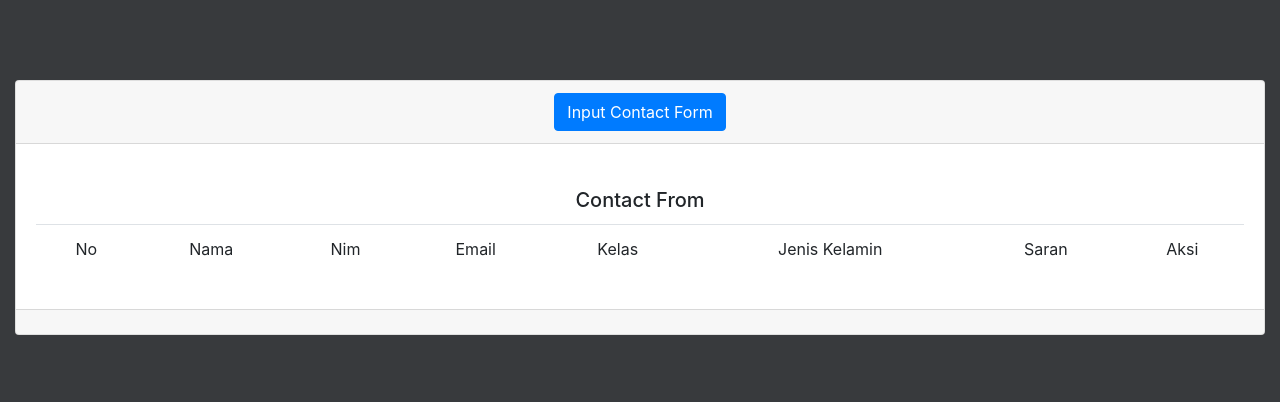
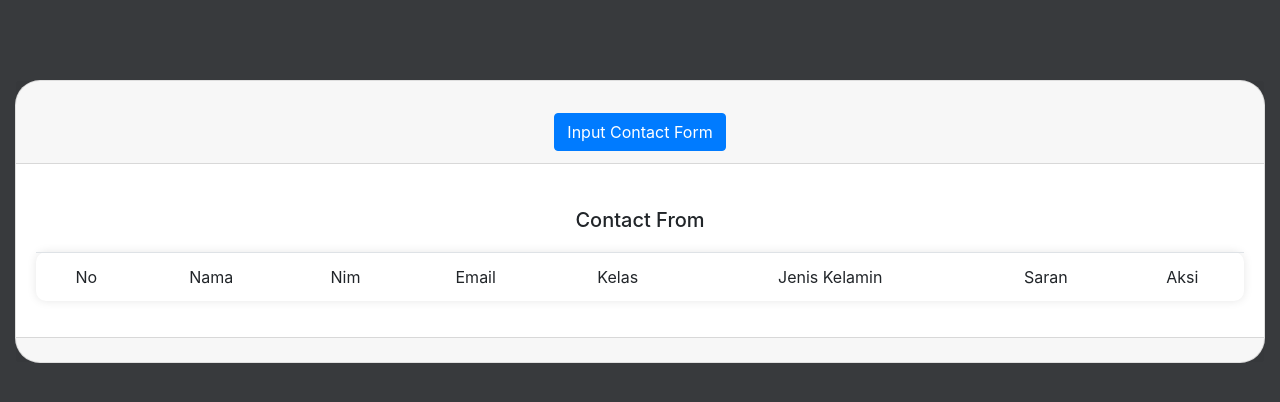
Before and after one commit to jeamin010105/formcontact_registrasi, a PHP site: page / in a window 1280 px wide. Shown: the top 402 px of the page. Run offline with PHP 8.4, Linux system fonts and the light colour scheme; data that the repository does not hold is empty.

Commit message:
menambahkan style

```diff
--- a/style.css
+++ b/style.css
@@ -1,16 +1,48 @@
-/* mengatur warna backgroud dan padding pada tag body bagian atas agar form tidak menempel diatas */
-body{
-	background: #383a3d;
-	padding-top: 10vh;
+/* Mengatur warna latar belakang dan padding pada tag body bagian atas agar form tidak menempel di atas */
+body {
+    background: #383a3d;
+    padding-top: 10vh;
 }
 
-/* mengatur warna backgroud form */
-form{
-	background: #fff;
+/* Mengatur warna latar belakang form */
+form {
+    background: #fff;
 }
 
-/* mengatur border dan padding class form-container */
-.form-container{
-	border-radius: 10px;
-	padding: 30px;
+/* Mengatur border dan padding class form-container */
+.form-container {
+    border-radius: 10px;
+    padding: 30px;
 }
+
+/* Mengatur warna latar belakang dan border pada tabel detail */
+table {
+    background: #fff;
+    border-radius: 10px;
+    margin-top: 20px;
+    box-shadow: 0px 0px 10px rgba(0, 0, 0, 0.1);
+}
+
+/* Mengatur tampilan tombol kembali pada halaman detail */
+.btn-primary {
+    margin-top: 20px;
+}
+
+/* Mengatur lebar tabel pada halaman detail agar responsif */
+.table {
+    width: 100%;
+}
+
+/* Mengatur margin pada header halaman detail */
+h1 {
+    margin-top: 20px;
+    margin-bottom: 20px;
+}
+
+/* Mengatur tampilan form dan elemen form pada halaman input */
+.form-control {
+    margin-bottom: 15px;
+}
+.card{
+	border-radius: 25px;
+}
```
